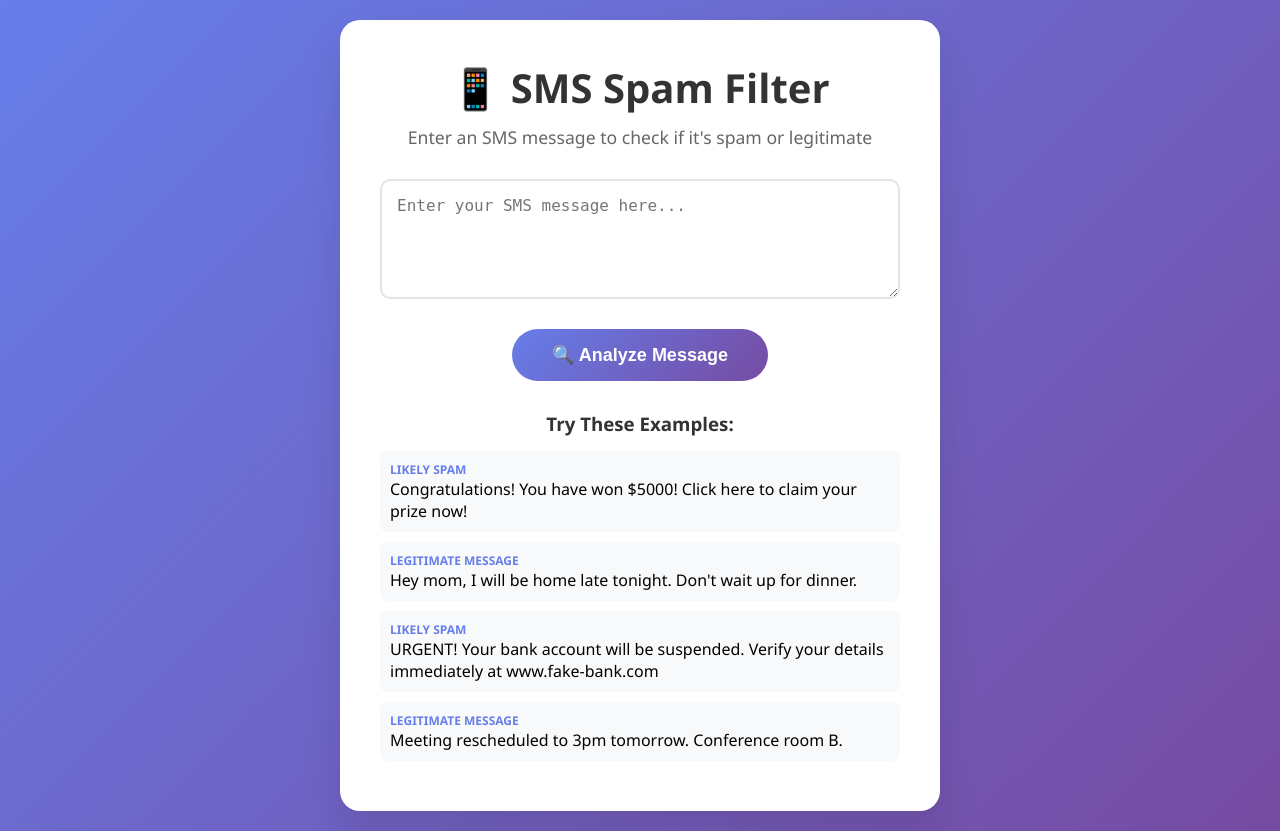
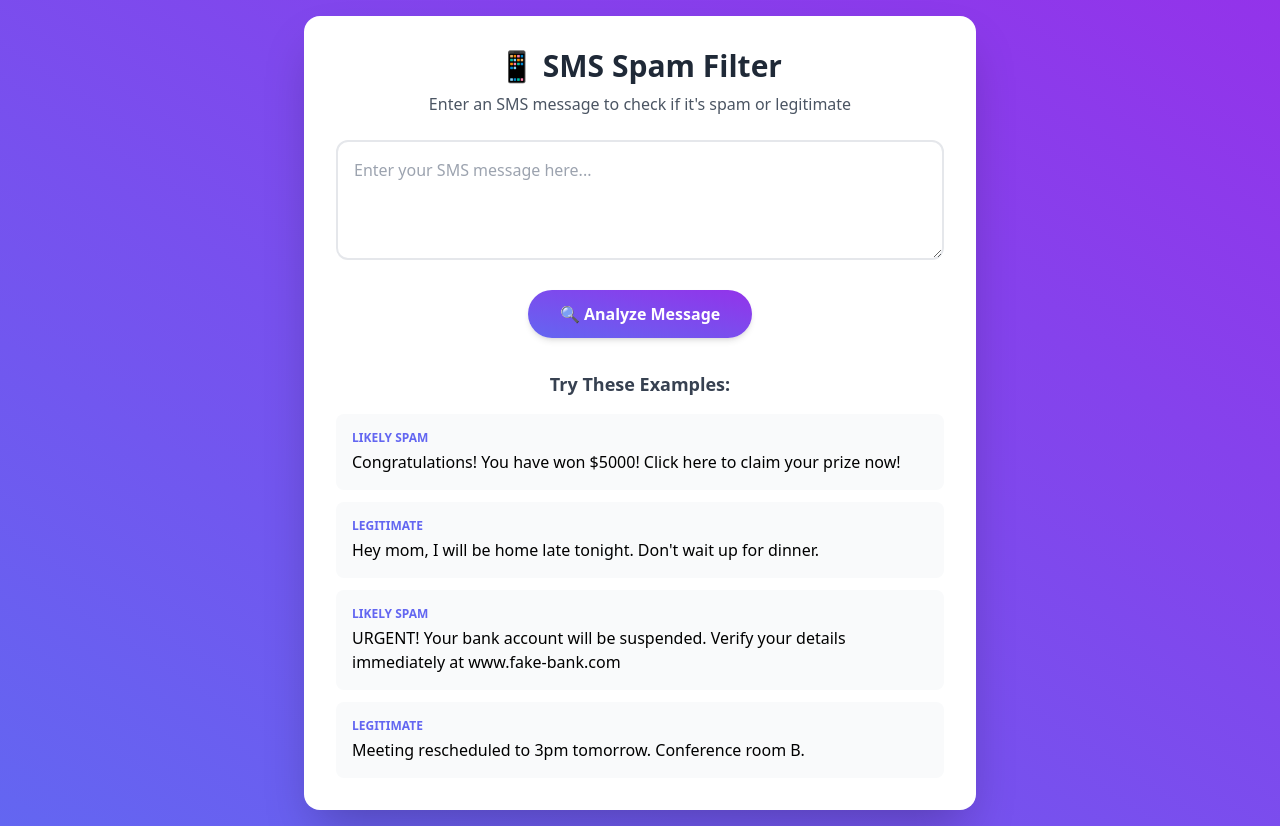
Before and after one commit to Indra1806/sms-spam-filter, a Python web app: template app/templates/index.html in a window 1280 px wide. Run offline with Jinja, Linux system fonts and the light colour scheme; the template is opened without the code that fills it, so the values that code supplies are empty; some libraries are stand-ins or nearby versions.

```diff
--- a/app/templates/index.html
+++ b/app/templates/index.html
@@ -1,221 +1,67 @@
 <!DOCTYPE html>
 <html lang="en">
 <head>
-    <meta charset="UTF-8">
-    <meta name="viewport" content="width=device-width, initial-scale=1.0">
+  <meta charset="UTF-8" />
+  <meta name="viewport" content="width=device-width, initial-scale=1.0"/>
   <title>SMS Spam Filter</title>
-    <style>
-        * {
-            margin: 0;
-            padding: 0;
-            box-sizing: border-box;
-        }
+  <script src="https://cdn.tailwindcss.com"></script>
+</head>
+<body class="min-h-screen flex items-center justify-center bg-gradient-to-tr from-indigo-500 to-purple-600 p-4">
+  <div class="w-full max-w-2xl bg-white rounded-2xl shadow-2xl p-8">
+    <header class="text-center mb-6">
+      <h1 class="text-3xl font-bold text-gray-800">📱 SMS Spam Filter</h1>
+      <p class="text-gray-600 mt-2">Enter an SMS message to check if it's spam or legitimate</p>
+    </header>
 
-        body {
-            font-family: 'Segoe UI', Tahoma, Geneva, Verdana, sans-serif;
-            background: linear-gradient(135deg, #667eea 0%, #764ba2 100%);
-            min-height: 100vh;
-            display: flex;
-            align-items: center;
-            justify-content: center;
-            padding: 20px;
-        }
-
-        .container {
-            background: white;
-            border-radius: 20px;
-            box-shadow: 0 20px 40px rgba(0,0,0,0.1);
-            padding: 40px;
-            width: 100%;
-            max-width: 600px;
-            text-align: center;
-        }
-
-        .title {
-            color: #333;
-            font-size: 2.5rem;
-            margin-bottom: 10px;
-            font-weight: 700;
-        }
-
-        .subtitle {
-            color: #666;
-            font-size: 1.1rem;
-            margin-bottom: 30px;
-        }
-
-        .input-group {
-            margin-bottom: 25px;
-        }
-
-        textarea {
-            width: 100%;
-            padding: 15px;
-            border: 2px solid #e1e5e9;
-            border-radius: 10px;
-            font-size: 16px;
-            resize: vertical;
-            min-height: 120px;
-            transition: border-color 0.3s ease;
-        }
-
-        textarea:focus {
-            outline: none;
-            border-color: #667eea;
-        }
-
-        .btn {
-            background: linear-gradient(135deg, #667eea 0%, #764ba2 100%);
-            color: white;
-            border: none;
-            padding: 15px 40px;
-            font-size: 18px;
-            border-radius: 50px;
-            cursor: pointer;
-            transition: transform 0.2s ease;
-            font-weight: 600;
-        }
-
-        .btn:hover {
-            transform: translateY(-2px);
-        }
-
-        .btn:disabled {
-            opacity: 0.6;
-            cursor: not-allowed;
-            transform: none;
-        }
-
-        .result {
-            margin-top: 30px;
-            padding: 20px;
-            border-radius: 15px;
-            font-size: 18px;
-            font-weight: 600;
-            display: none;
-        }
-
-        .result.spam {
-            background-color: #ffebee;
-            color: #c62828;
-            border: 2px solid #ffcdd2;
-        }
-
-        .result.ham {
-            background-color: #e8f5e8;
-            color: #2e7d32;
-            border: 2px solid #a5d6a7;
-        }
-
-        .result.error {
-            background-color: #fff3e0;
-            color: #ef6c00;
-            border: 2px solid #ffcc02;
-        }
-
-        .confidence {
-            margin-top: 10px;
-            font-size: 14px;
-            opacity: 0.8;
-        }
-
-        .loading {
-            display: none;
-            margin-top: 20px;
-        }
-
-        .spinner {
-            border: 3px solid #f3f3f3;
-            border-top: 3px solid #667eea;
-            border-radius: 50%;
-            width: 30px;
-            height: 30px;
-            animation: spin 1s linear infinite;
-            margin: 0 auto;
-        }
-
-        @keyframes spin {
-            0% { transform: rotate(0deg); }
-            100% { transform: rotate(360deg); }
-        }
-
-        .examples {
-            margin-top: 30px;
-            text-align: left;
-        }
-
-        .examples h3 {
-            color: #333;
-            margin-bottom: 15px;
-            text-align: center;
-        }
-
-        .example {
-            padding: 10px;
-            background: #f8f9fa;
-            border-radius: 8px;
-            margin-bottom: 10px;
-            cursor: pointer;
-            transition: background-color 0.2s ease;
-        }
-
-        .example:hover {
-            background: #e9ecef;
-        }
-
-        .example-label {
-            font-weight: 600;
-            color: #667eea;
-            font-size: 12px;
-            text-transform: uppercase;
-        }
-    </style>
-</head>
-<body>
-    <div class="container">
-        <h1 class="title">📱 SMS Spam Filter</h1>
-        <p class="subtitle">Enter an SMS message to check if it's spam or legitimate</p>
-
-        <div class="input-group">
-            <textarea
-                id="messageInput"
-                placeholder="Enter your SMS message here..."
-                maxlength="500"
-            ></textarea>
+    <!-- Input -->
+    <div class="mb-6">
+      <textarea id="messageInput" maxlength="500" placeholder="Enter your SMS message here..."
+        class="w-full border-2 border-gray-200 rounded-xl p-4 text-gray-700 focus:ring-2 focus:ring-indigo-400 focus:outline-none min-h-[120px]"></textarea>
     </div>
 
-        <button class="btn" id="analyzeBtn">🔍 Analyze Message</button>
-
-        <div class="loading" id="loading">
-            <div class="spinner"></div>
-            <p>Analyzing message...</p>
+    <!-- Button -->
+    <div class="flex justify-center">
+      <button id="analyzeBtn"
+        class="bg-gradient-to-tr from-indigo-500 to-purple-600 text-white font-semibold py-3 px-8 rounded-full shadow-md hover:scale-105 transition disabled:opacity-50 disabled:cursor-not-allowed">
+        🔍 Analyze Message
+      </button>
     </div>
 
-        <div class="result" id="result"></div>
-
-        <div class="examples">
-            <h3>Try These Examples:</h3>
-
-            <div class="example" onclick="setExample('Congratulations! You have won $5000! Click here to claim your prize now!')">
-                <div class="example-label">Likely Spam</div>
-                <div>Congratulations! You have won $5000! Click here to claim your prize now!</div>
+    <!-- Loading -->
+    <div id="loading" class="hidden text-center mt-6">
+      <div class="w-8 h-8 border-4 border-gray-200 border-t-indigo-500 rounded-full animate-spin mx-auto"></div>
+      <p class="text-gray-600 mt-2">Analyzing message...</p>
     </div>
 
-            <div class="example" onclick="setExample('Hey mom, I will be home late tonight. Don\\'t wait up for dinner.')">
-                <div class="example-label">Legitimate Message</div>
-                <div>Hey mom, I will be home late tonight. Don't wait up for dinner.</div>
+    <!-- Result -->
+    <div id="result" class="hidden mt-6 p-4 rounded-xl font-semibold text-center"></div>
+
+    <!-- Examples -->
+    <section class="mt-8">
+      <h3 class="text-lg font-bold text-gray-700 text-center mb-4">Try These Examples:</h3>
+      <div class="space-y-3">
+        <div class="example cursor-pointer p-4 bg-gray-50 hover:bg-gray-100 rounded-lg"
+             onclick="setExample('Congratulations! You have won $5000! Click here to claim your prize now!')">
+          <span class="block text-xs font-bold uppercase text-indigo-500 mb-1">Likely Spam</span>
+          Congratulations! You have won $5000! Click here to claim your prize now!
         </div>
-
-            <div class="example" onclick="setExample('URGENT! Your bank account will be suspended. Verify your details immediately at www.fake-bank.com')">
-                <div class="example-label">Likely Spam</div>
-                <div>URGENT! Your bank account will be suspended. Verify your details immediately at www.fake-bank.com</div>
+        <div class="example cursor-pointer p-4 bg-gray-50 hover:bg-gray-100 rounded-lg"
+             onclick="setExample('Hey mom, I will be home late tonight. Don\\'t wait up for dinner.')">
+          <span class="block text-xs font-bold uppercase text-indigo-500 mb-1">Legitimate</span>
+          Hey mom, I will be home late tonight. Don't wait up for dinner.
         </div>
-
-            <div class="example" onclick="setExample('Meeting rescheduled to 3pm tomorrow. Conference room B.')">
-                <div class="example-label">Legitimate Message</div>
-                <div>Meeting rescheduled to 3pm tomorrow. Conference room B.</div>
+        <div class="example cursor-pointer p-4 bg-gray-50 hover:bg-gray-100 rounded-lg"
+             onclick="setExample('URGENT! Your bank account will be suspended. Verify your details immediately at www.fake-bank.com')">
+          <span class="block text-xs font-bold uppercase text-indigo-500 mb-1">Likely Spam</span>
+          URGENT! Your bank account will be suspended. Verify your details immediately at www.fake-bank.com
+        </div>
+        <div class="example cursor-pointer p-4 bg-gray-50 hover:bg-gray-100 rounded-lg"
+             onclick="setExample('Meeting rescheduled to 3pm tomorrow. Conference room B.')">
+          <span class="block text-xs font-bold uppercase text-indigo-500 mb-1">Legitimate</span>
+          Meeting rescheduled to 3pm tomorrow. Conference room B.
         </div>
       </div>
+    </section>
   </div>
 
   <script>
@@ -230,80 +76,65 @@
     }
 
     function showLoading() {
-            loading.style.display = 'block';
-            result.style.display = 'none';
+      loading.classList.remove('hidden');
+      result.classList.add('hidden');
       analyzeBtn.disabled = true;
     }
 
     function hideLoading() {
-            loading.style.display = 'none';
+      loading.classList.add('hidden');
       analyzeBtn.disabled = false;
     }
 
     function showResult(data) {
-            result.style.display = 'block';
+      result.classList.remove('hidden');
+      result.className = "mt-6 p-4 rounded-xl font-semibold text-center";
 
       if (data.success) {
         if (data.is_spam) {
-                    result.className = 'result spam';
+          result.classList.add("bg-red-100","text-red-700","border","border-red-300");
           result.innerHTML = `
-                        <div>🚨 <strong>SPAM DETECTED</strong></div>
-                        <div class="confidence">Confidence: ${(data.confidence * 100).toFixed(1)}%</div>
-                        <div class="confidence">Spam probability: ${(data.probabilities.spam * 100).toFixed(1)}%</div>
-                    `;
+            🚨 <strong>SPAM DETECTED</strong><br>
+            <span class="text-sm block mt-2">Confidence: ${(data.confidence * 100).toFixed(1)}%</span>
+            <span class="text-sm">Spam probability: ${(data.probabilities.spam * 100).toFixed(1)}%</span>`;
         } else {
-                    result.className = 'result ham';
+          result.classList.add("bg-green-100","text-green-700","border","border-green-300");
           result.innerHTML = `
-                        <div>✅ <strong>LEGITIMATE MESSAGE</strong></div>
-                        <div class="confidence">Confidence: ${(data.confidence * 100).toFixed(1)}%</div>
-                        <div class="confidence">Ham probability: ${(data.probabilities.ham * 100).toFixed(1)}%</div>
-                    `;
+            ✅ <strong>LEGITIMATE MESSAGE</strong><br>
+            <span class="text-sm block mt-2">Confidence: ${(data.confidence * 100).toFixed(1)}%</span>
+            <span class="text-sm">Ham probability: ${(data.probabilities.ham * 100).toFixed(1)}%</span>`;
         }
       } else {
-                result.className = 'result error';
+        result.classList.add("bg-yellow-100","text-yellow-700","border","border-yellow-300");
         result.innerHTML = `
-                    <div>⚠️ <strong>ERROR</strong></div>
-                    <div class="confidence">${data.error || 'Failed to analyze the message. Please try again.'}</div>
-                `;
+          ⚠️ <strong>ERROR</strong><br>
+          <span class="text-sm block mt-2">${data.error || 'Failed to analyze the message.'}</span>`;
       }
     }
 
     analyzeBtn.addEventListener('click', async () => {
       const message = messageInput.value.trim();
-
-            if (!message) {
-                alert('Please enter a message to analyze.');
-                return;
-            }
+      if (!message) return alert('Please enter a message to analyze.');
 
       showLoading();
-
       try {
-                const response = await fetch('/predict', {
+        const res = await fetch('/predict', {
           method: 'POST',
-                    headers: {
-                        'Content-Type': 'application/json',
-                    },
-                    body: JSON.stringify({ message: message })
+          headers: {'Content-Type':'application/json'},
+          body: JSON.stringify({message})
         });
-
-                const data = await response.json();
+        const data = await res.json();
         showResult(data);
-
-            } catch (error) {
-                console.error('Error:', error);
-                showResult({
-                    success: false,
-                    error: 'Network error. Please check your connection and try again.'
-                });
+      } catch {
+        showResult({success:false,error:"Network error. Try again."});
       } finally {
         hideLoading();
       }
     });
 
-        // Allow Enter key to submit (Ctrl+Enter for new line)
-        messageInput.addEventListener('keydown', (e) => {
-            if (e.key === 'Enter' && !e.ctrlKey) {
+    // Enter key submits
+    messageInput.addEventListener('keydown', e => {
+      if (e.key === "Enter" && !e.ctrlKey) {
         e.preventDefault();
         analyzeBtn.click();
       }
```
Also changed, not shown: 1 other file. Lines whose indentation alone changed are shown as unchanged.
